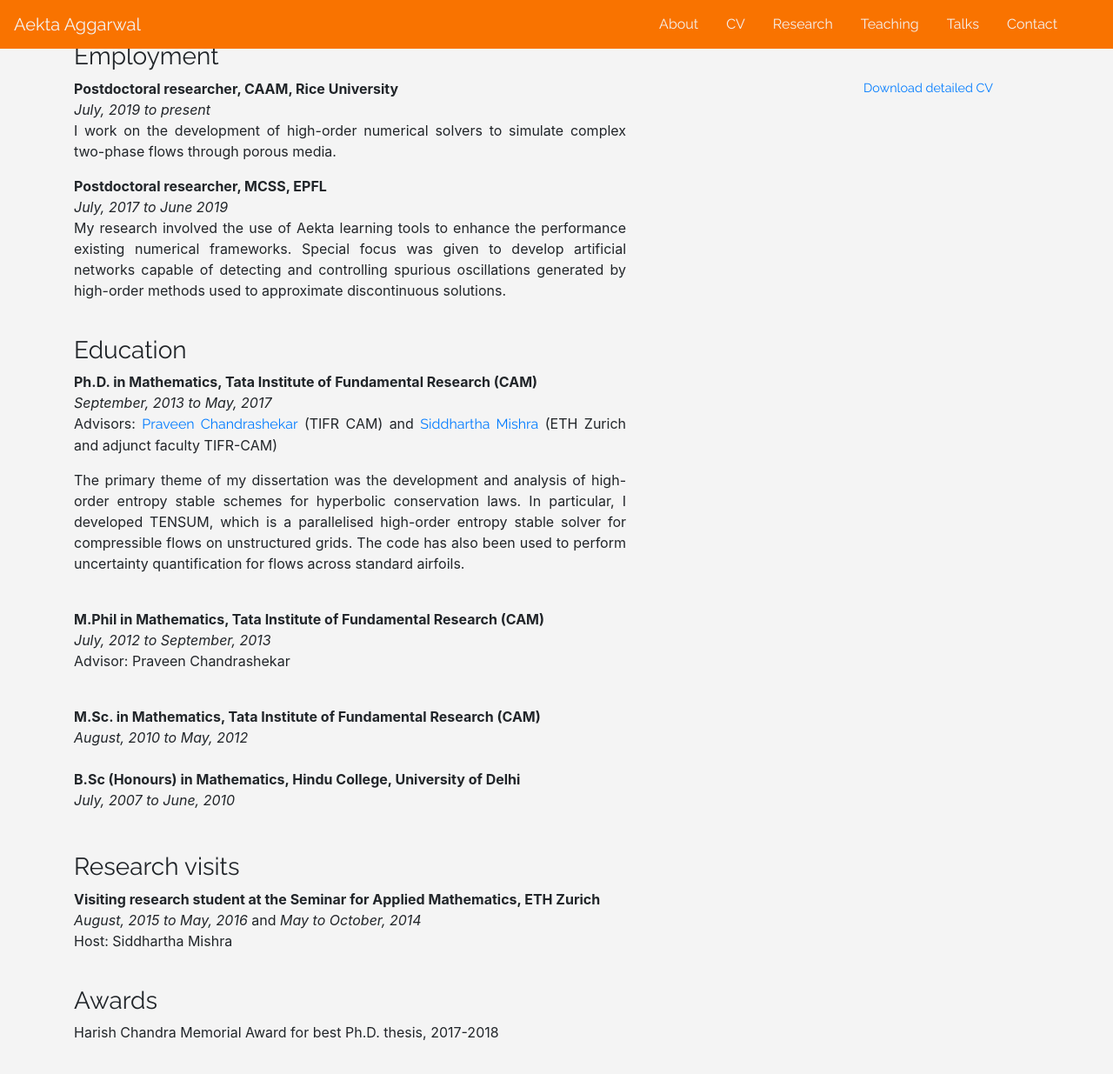
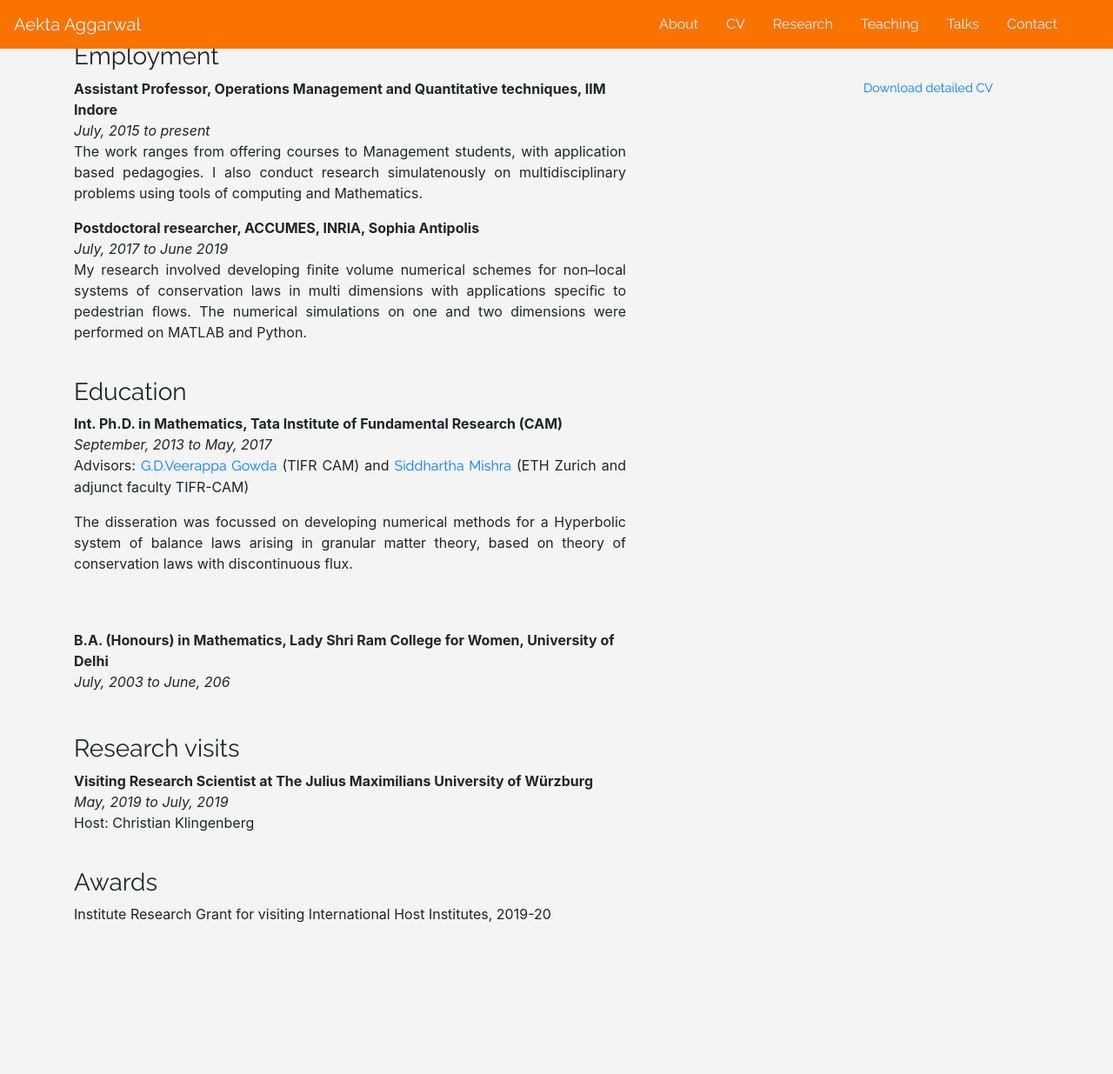
Before and after one commit to aektaaggarwal/aektaaggarwal.github.io, a Jekyll site: the page cv.html, which Jekyll copies as it is, in a window 1280 px wide and 1359 px high. Shown: the top 1235 px of the window at 87% size. Built offline with Jekyll 4.4.1, drawn with Linux system fonts in a browser that asks for light colours; nearby versions of some CDN libraries.

Commit message:
Update cv.html

```diff
--- a/cv.html
+++ b/cv.html
@@ -52,7 +52,7 @@
        <li class="nav-item">
          <a class="nav-link" data-value="about" href="#">About</a>
        </li>
-       <li class="nav-item">
+       <li class="nav-item active">
          <a class="nav-link " href="cv.html">CV</a>
        </li>
        <li class="nav-item">
@@ -84,10 +84,10 @@
 
             <div class="row">
                 <div class="col-md-7">
-                    <b>Postdoctoral researcher, CAAM, Rice University</b></br>
-                    <i>July, 2019 to present</i>
-                    <p class="text-justify">I work on the development of high-order numerical solvers to simulate complex two-phase
-                    flows through porous media.</p>
+                    <b>Assistant Professor, Operations Management and Quantitative techniques, IIM Indore</b></br>
+                    <i>July, 2015 to present</i>
+                    <p class="text-justify">The work ranges from offering courses to Management students, with application based pedagogies.
+                     I also conduct research simulatenously on multidisciplinary problems using tools of computing and Mathematics. </p>
                 </div>
 
                 <div class="col-md-2">
@@ -102,12 +102,11 @@
 
             <div class="row">
                 <div class="col-md-7">
-                    <b>Postdoctoral researcher, MCSS, EPFL</b></br>
+                    <b>Postdoctoral researcher, ACCUMES, INRIA, Sophia Antipolis</b></br>
                     <i>July, 2017 to June 2019</i>
-                    <p class="text-justify">My research involved the use of Aekta learning tools to enhance the performance
-                    existing numerical frameworks. Special focus was given to develop artificial
-                    networks capable of detecting and controlling spurious oscillations generated by high-order methods used to approximate
-                    discontinuous solutions.</p>
+                    <p class="text-justify">My research  involved developing
+                     ﬁnite volume numerical schemes for non–local systems of conservation laws in multi dimensions with applications speciﬁc to pedestrian ﬂows. The numerical simulations on one and two dimensions were performed on MATLAB and Python.
+</p>
                 </div>
 
                 <div class="col-md-2">
@@ -130,36 +129,21 @@
 
             <div class="row">
                 <div class="col-md-7">
-                    <b>Ph.D. in Mathematics, Tata Institute of Fundamental Research (CAM)</b></br>
+                    <b>Int. Ph.D. in Mathematics, Tata Institute of Fundamental Research (CAM)</b></br>
                     <i>September, 2013 to May, 2017</i>
-                    <p class="text-justify">Advisors: <a href="http://cpraveen.github.io/">Praveen Chandrashekar</a> (TIFR CAM) and <a href="https://math.ethz.ch/sam/the-institute/people/siddhartha-mishra.html">Siddhartha Mishra</a> (ETH Zurich and adjunct faculty TIFR-CAM)</p>
-                    <p class="text-justify">The primary theme of my dissertation was the development and analysis of high-order entropy stable
-                    schemes for hyperbolic conservation laws. In particular, I developed TENSUM, which is a parallelised high-order entropy stable
-                    solver for compressible flows on unstructured grids. The code has also been used to perform uncertainty quantification for flows across
-                    standard airfoils.</p>
+                    <p class="text-justify">Advisors: <a href="https://www.math.tifrbng.res.in/people/gowda">G.D.Veerappa Gowda</a> (TIFR CAM) and <a href="https://math.ethz.ch/sam/the-institute/people/siddhartha-mishra.html">Siddhartha Mishra</a> (ETH Zurich and adjunct faculty TIFR-CAM)</p>
+                    <p class="text-justify">The disseration was focussed on developing
+                      numerical methods for a Hyperbolic system of balance laws arising in granular matter theory, based on theory of conservation laws with discontinuous flux. </p>
                 </div>
             </div>
 
             <br>
-            <div class="row">
-                <div class="col-md-7">
-                    <b>M.Phil in Mathematics, Tata Institute of Fundamental Research (CAM)</b></br>
-                    <i>July, 2012 to September, 2013</i>
-                    <p class="text-justify">Advisor: Praveen Chandrashekar</p>
-                </div>
-            </div>
+
             <br>
             <div class="row">
                 <div class="col-md-7">
-                    <b>M.Sc. in Mathematics, Tata Institute of Fundamental Research (CAM)</b></br>
-                    <i>August, 2010 to May, 2012</i>
-                </div>
-            </div>
-            <br>
-            <div class="row">
-                <div class="col-md-7">
-                    <b>B.Sc (Honours) in Mathematics, Hindu College, University of Delhi</b></br>
-                    <i>July, 2007 to June, 2010</i>
+                    <b>B.A. (Honours) in Mathematics, Lady Shri Ram College for Women, University of Delhi</b></br>
+                    <i>July, 2003 to June, 206</i>
                 </div>
             </div>
             <br>
@@ -175,9 +159,9 @@
 
             <div class="row">
                 <div class="col-md-7">
-                    <b>Visiting research student at the Seminar for Applied Mathematics, ETH Zurich </b></br>
-                    <i>August, 2015 to May, 2016</i> and <i>May to October, 2014</i>
-                    <p class="text-justify">Host: Siddhartha Mishra </p>
+                    <b>Visiting Research Scientist at The Julius Maximilians University of Würzburg </b></br>
+                    <i>May, 2019 to July, 2019</i>
+                    <p class="text-justify">Host: Christian Klingenberg </p>
                 </div>
             </div>
             <br>
@@ -192,7 +176,7 @@
 
             <div class="row">
                 <div class="col-md-7">
-                    <p>Harish Chandra Memorial Award for best Ph.D. thesis, 2017-2018 </p>
+                    <p>Institute Research Grant for visiting International Host Institutes, 2019-20 </p>
                 </div>
             </div>
             <br>
```
